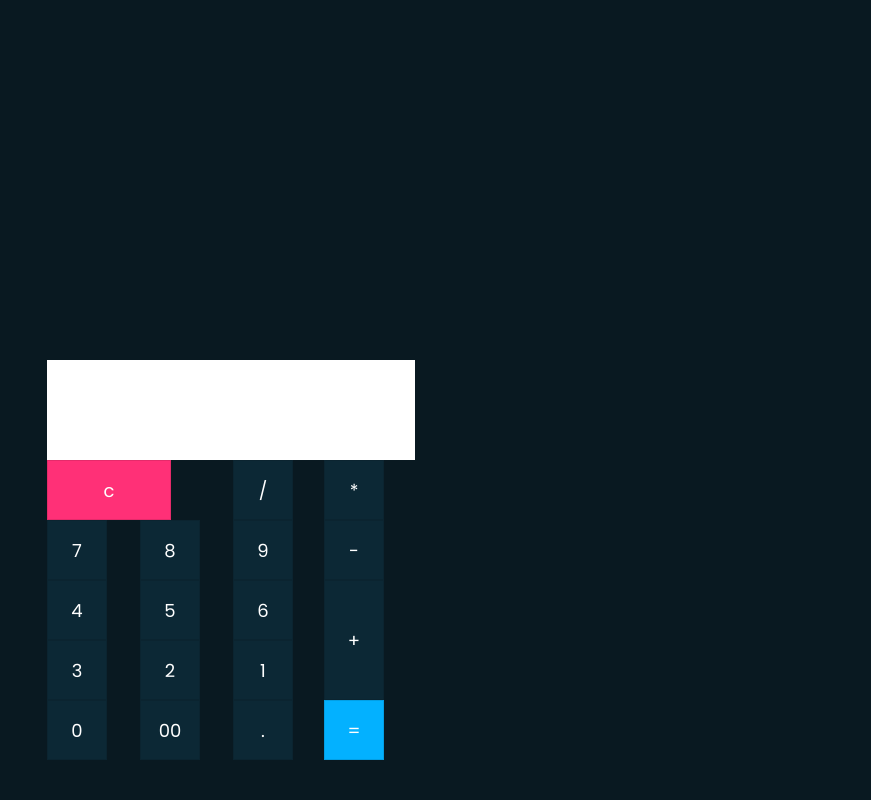
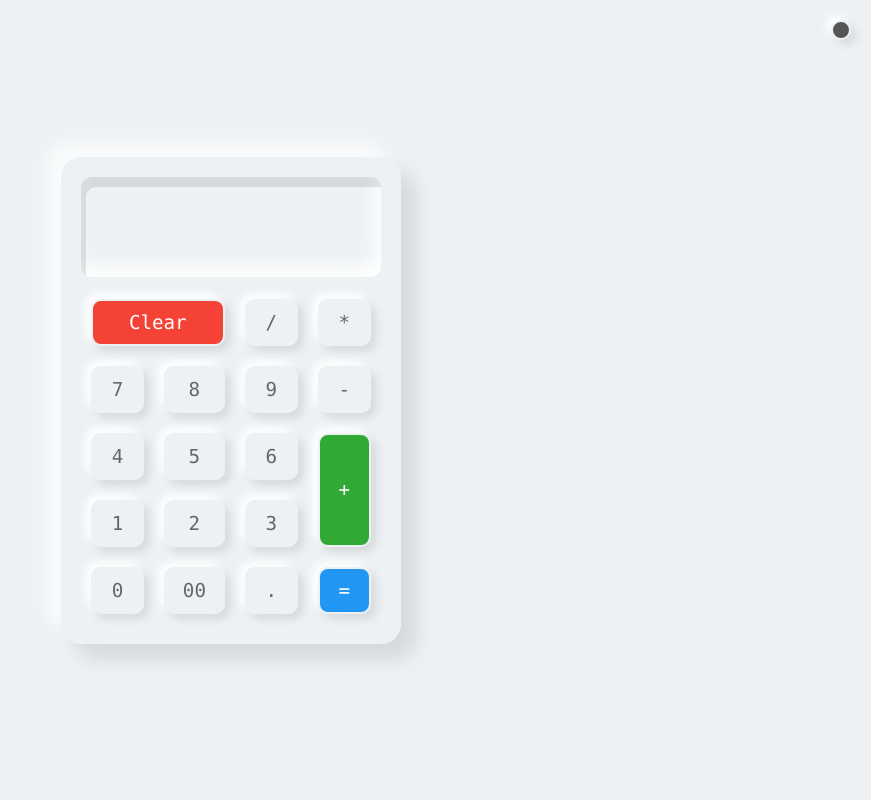
Before and after one commit to lucas0456/teste, a PHP site: page / in a window 1280 px wide. Shown: the whole page, without its empty margins (409-1280 px from the left). Run offline with PHP 8.4, Linux system fonts and the light colour scheme.

Commit message:
Atualização do dia 19/12/2022
Calculadora melhorada

```diff
--- a/teste-10/css/style.css
+++ b/teste-10/css/style.css
@@ -1,53 +1,132 @@
-@import url(https://fonts.googleapis.com/css?family=Poppins:300,400,500,600,700,800,900&display=swap);
 
 *{
     margin: 0;
     padding: 0;
     box-sizing: border-box;
-    font-family: 'Poppins', sans-serif;
+    font-family: consolas;
 }
 body {
     display: flex;
     justify-content: center;
     align-items: center;
     min-height: 100vh;
-    background: #091921;
+    background: #edf1f4;
+}
+.dark {
+    background: #282c2f;
 }
 .calculator {
     position: relative;
+    width: 340px;
+    padding: 20px;
+    border-radius: 20px;
+    box-shadow: 15px 15px 20px rgba(0, 0, 0, 0.1), -15px -15px 20px #fffb;
+}
+.dark .calculator {
+    background: #33393e;
+    box-shadow: 15px 15px 20px rgba(0, 0, 0, 0.25), -15px -15px 20px rgba(255, 255, 255, 0.1);
+}
+.calculator .buttons {
+    position: relative;
     display: grid;
 }
-.calculator, .value {
+.calculator .buttons #value {
+    position: relative;
     grid-column: span 4;
+    user-select: none;
+    overflow: none;
+    width: 100%;
+    text-align: end;
+    color: #5166d6;
     height: 100px;
-    text-align: right;
-    border: none;
-    outline: none;
+    line-height: 100px;
+    box-shadow: inset 5px 10px rgba(0, 0, 0, 0.1), inset -5px -10px 20px #fff;
+    border-radius: 10px;
+    margin-bottom: 12px;
+    padding: 0 20px;
+    font-size: 2em;
+    font-weight: 500;
+}
+.dark .calculator .buttons #value {
+    color: #eee;
+    box-shadow: inset 15px 15px 20px rgba(0, 0, 0, 0.5), inset -15px -15px 20px rgba(255, 255, 255, 0.1);
+}
+.calculator .buttons span {
+    position: relative;
     padding: 10px;
-    font-size: 18px;
+    box-shadow: 5px 5px 10px rgba(0, 0, 0, 0.1), -5px -5px 20px #fff;
+    margin: 10px;
+    cursor: pointer;
+    user-select: none;
+    min-width: 40px;
+    display: flex;
+    justify-content: center;
+    align-items: center;
+    font-size: 1.2em;
+    color: #666;
+    border: 2px solid #edf1f4;
+    box-shadow: 5px 5px 10px rgba(0, 0, 0, 0.1), -5px -5px 10px #fff;
+    border-radius: 10px;
 }
-.calculator span {
-    display: grid;
-    width: 60px;
-    height: 60px;
+.dark .calculator .buttons span {
+    color: #eee;
+    border: 2px solid #333;
+    box-shadow: 5px 5px 10px rgba(0, 0, 0, 0.25), -5px -5px 10px rgba(0, 0, 0, 0.1);
+}
+.calculator .buttons span:active {
+    box-shadow: inset 5px 5px 10px rgba(0, 0, 0, 0.1), inset -5px -5px 10px #fff;
+    color: #f44336;
+}
+.dark .calculator .buttons span:active {
+    box-shadow: inset 5px 5px 10px rgba(0, 0, 0, 0.25), inset -5px -5px 10px rgba(0, 0, 0, 0.1);
+}
+.calculator .buttons span#clear {
+    grid-column: span 2;
+    background: #f44336;
     color: #fff;
-    background: #0c2835;
-    place-items: center;
-    border: 1px solid rgba(0,0,0,.1);
+    border: 2px solid #edf1f4;
 }
-.calculator span:active {
-    background: #74ff3b;
-    color: #111;
+.calculator .buttons span#plus {
+    grid-row: span 2;
+    background: #31a935;
+    color: #fff;
+    border: 2px solid #edf1f4;
 }
-.calculator span.clear {
-    grid-column: span 2;
-    width: 124px;
-    background: #ff3077;
+.calculator .buttons span#equal {
+    grid-row: span 2;
+    background: #2196f3;
+    color: #fff;
+    border: 2px solid #edf1f4;
 }
-.calculator span.plus {
-    grid-row: span 2;
-    height: 120px;
+.dark .calculator .buttons span#clear,
+.dark .calculator .buttons span#plus,
+.dark .calculator .buttons span#equal {
+    border: 2px solid #333;
 }
-.calculator span.equal {
-    background: #03b1ff;
+.calculator .buttons span#clear:active,
+.calculator .buttons span#plus:active,
+.calculator .buttons span#equal:active {
+    box-shadow: 5px 5px 10px rgba(0, 0, 0, 0.1), -5px -5px 10px #fff, inset 5px 5px 10px rgba(0, 0, 0, 0.1);
 }
+.dark .calculator .buttons span#clear:active,
+.dark .calculator .buttons span#plus:active,
+.dark .calculator .buttons span#equal:active {
+    box-shadow: inset 5px 5px 10px rgba(0, 0, 0, 0.1);
+}
+.toggleBtn {
+    position: fixed;
+    top: 20px;
+    right: 20px;
+    width: 20px;
+    height: 20px;
+    border-radius: 50%;
+    background: #555;
+    cursor: pointer;
+    border: 2px solid #edf1f4;
+    box-shadow: 5px 5px 10px rgba(0, 0, 0, 0.1), -5px -5px 10px #fff;
+}
+.dark .toggleBtn {
+    background: #edf1f4;
+    border: 2px solid #333;
+    box-shadow: 5px 5px 10px rgba(0, 0, 0, 0.25), -5px -5px 10px rgba(0, 0, 0, 0.25);
+}
--- a/teste-10/index.html
+++ b/teste-10/index.html
@@ -8,26 +8,30 @@
     <link rel="stylesheet" href="css/style.css">
 </head>
 <body>
-    <form class="calculator" name="calc">
-        <input class="value" type="text" name="txt" readonly="">
-        <span class="num clear" onclick="document.calc.txt.value =''">c</span>
-        <span class="num" onclick="document.calc.txt.value +='/'">/</span>
-        <span class="num" onclick="document.calc.txt.value +='*'">*</span>
-        <span class="num" onclick="document.calc.txt.value +='7'">7</span>
-        <span class="num" onclick="document.calc.txt.value +='8'">8</span>
-        <span class="num" onclick="document.calc.txt.value +='9'">9</span>
-        <span class="num" onclick="document.calc.txt.value +='-'">-</span>
-        <span class="num" onclick="document.calc.txt.value +='4'">4</span>
-        <span class="num" onclick="document.calc.txt.value +='5'">5</span>
-        <span class="num" onclick="document.calc.txt.value +='6'">6</span>
-        <span class="num plus" onclick="document.calc.txt.value +='+'">+</span>
-        <span class="num" onclick="document.calc.txt.value +='3'">3</span>
-        <span class="num" onclick="document.calc.txt.value +='2'">2</span>
-        <span class="num" onclick="document.calc.txt.value +='1'">1</span>
-        <span class="num" onclick="document.calc.txt.value +='0'">0</span>
-        <span class="num" onclick="document.calc.txt.value +='00'">00</span>
-        <span class="num" onclick="document.calc.txt.value +='.'">.</span>
-        <span class="num equal" onclick="document.calc.txt.value = eval(calc.txt.value)">=</span>
-    </form>
+    <div class="toggleBtn"></div>
+    <div class="calculator">
+        <div class="buttons">
+            <h2 id="value"></h2>
+            <span id="clear">Clear</span>
+            <span>/</span>
+            <span>*</span>
+            <span>7</span>
+            <span>8</span>
+            <span>9</span>
+            <span>-</span>
+            <span>4</span>
+            <span>5</span>
+            <span>6</span>
+            <span id="plus">+</span>
+            <span>1</span>
+            <span>2</span>
+            <span>3</span>
+            <span>0</span>
+            <span>00</span>
+            <span>.</span>
+            <span id="equal">=</span>
+        </div>
+    </div>
+    <script src="js/script.js"></script>
 </body>
 </html>
--- /dev/null
+++ b/teste-10/js/script.js
@@ -0,0 +1,25 @@
+let buttons = document.querySelector('.buttons');
+let btn = document.querySelectorAll('span');
+let value = document.getElementById('value');
+let toggleBtn = document.querySelector('.toggleBtn');
+let body = document.querySelector('body');
+
+for(let i=0; i<btn.length;i++){
+    btn[i].addEventListener("click", function(){
+
+        if(this.innerHTML=="="){
+            value.innerHTML = eval(value.innerHTML);
+        } else {
+            if(this.innerHTML=="Clear"){
+                value.innerHTML = "";
+            }
+            else{
+                value.innerHTML += this.innerHTML;
+            }
+        }
+
+    })
+}
+toggleBtn.onclick = function(){
+    body.classList.toggle('dark');
+}
```
